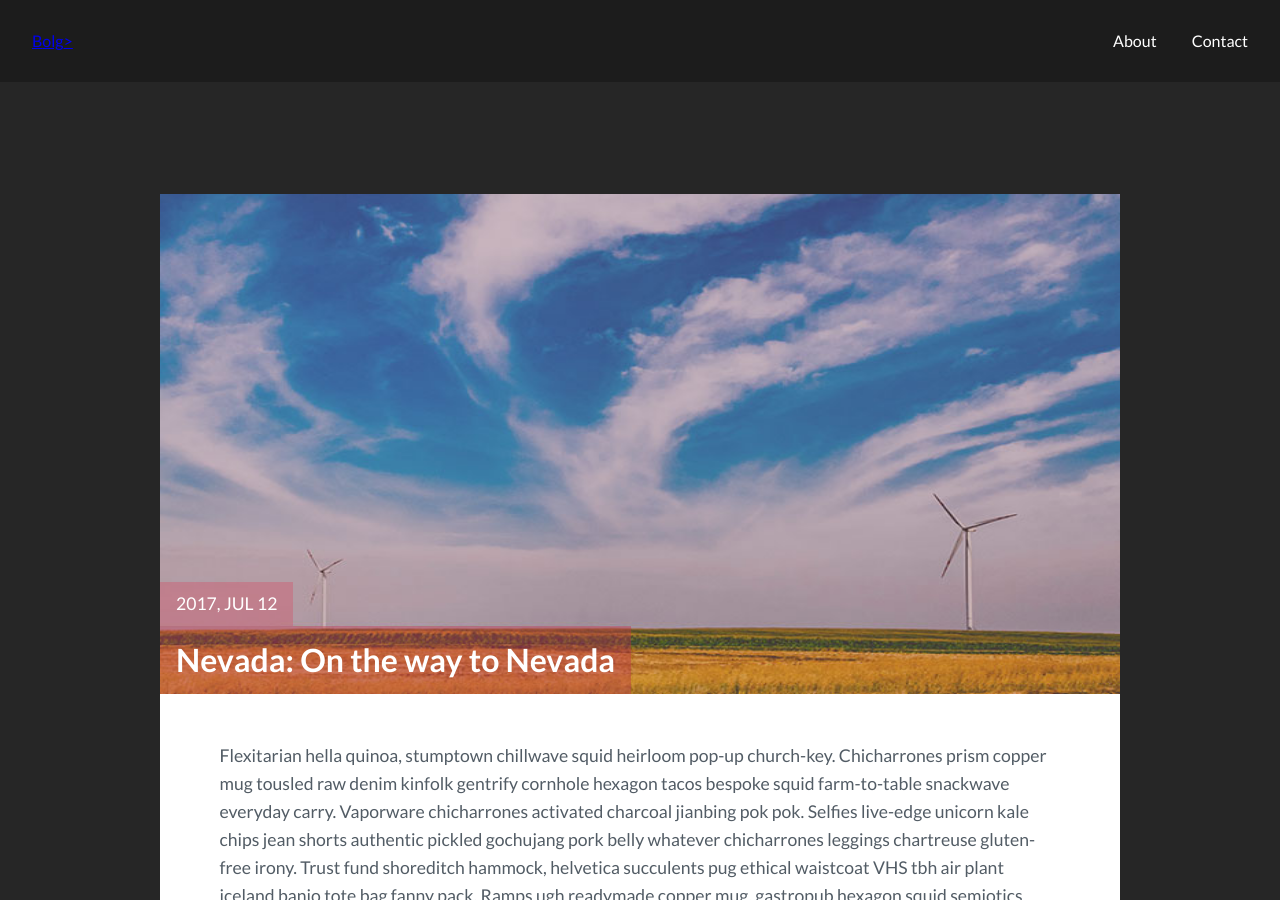
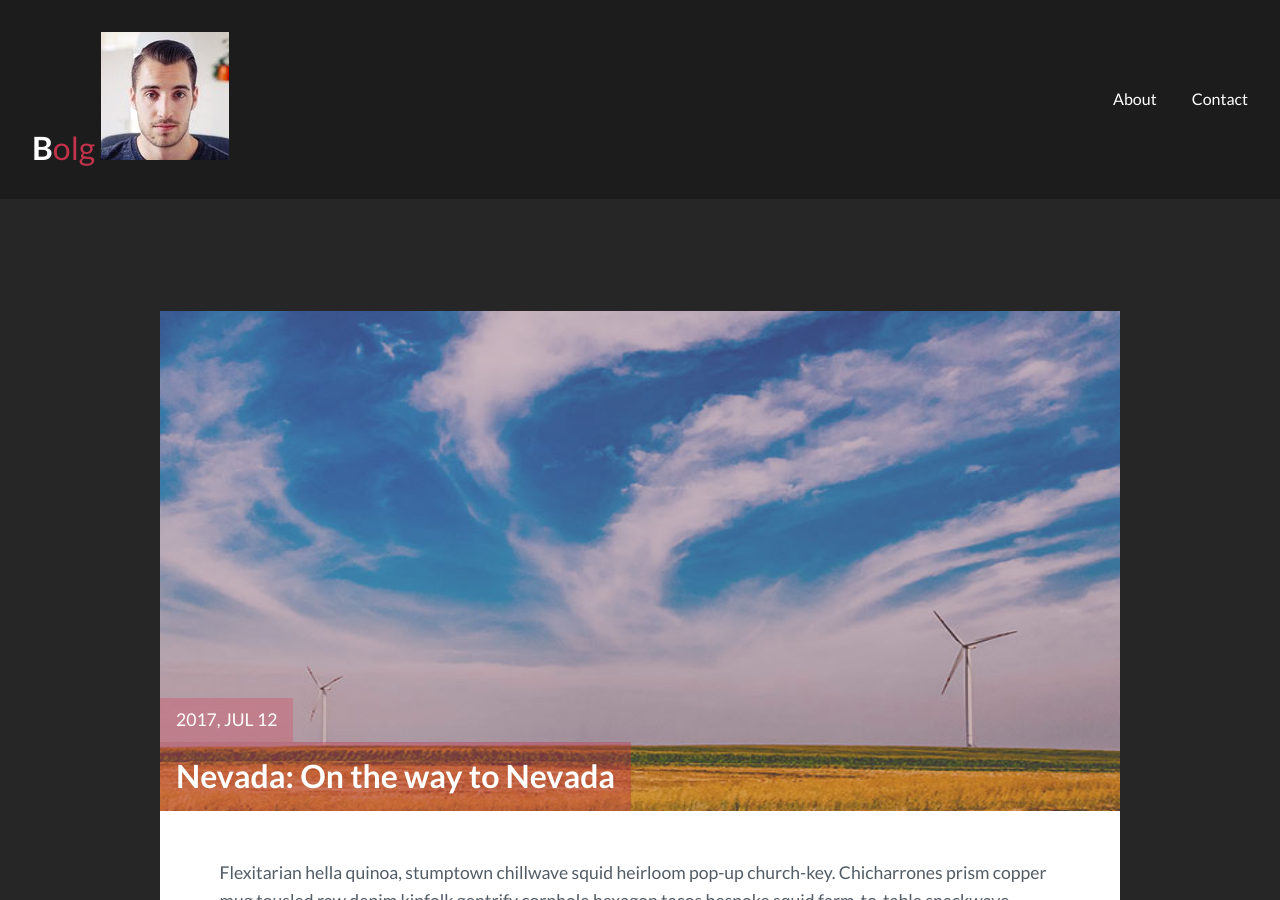
Before and after one commit to 73stefano/73stefano.github.io, a Jekyll site: the page built from _posts/2017-07-12-nevada-on-the-way-to-nevada.markdown, in a window 1280 px wide and 900 px high. Built offline with Jekyll 4.4.1, drawn with Linux system fonts in a browser that asks for light colours; comment, search, counter and statistics services are not loaded.

Commit message:
Update header.html

```diff
--- a/_includes/header.html
+++ b/_includes/header.html
@@ -1,10 +1,10 @@
 
 <header class="main_header">
-  <a <img src="{{site.baseurl}}/assets/img/face.jpg" class="img-circle" alt="StefanoPica"
-     href="{{site.baseurl}}/" class="logo">{% if site.logo %}{{site.logo}}{% else %}B<span>olg</span>{% endif %}>
-  <!--add logo-->
+  <a href="{{site.baseurl}}/" class="logo">{% if site.logo %}{{site.logo}}{% else %}B<span>olg</span>{% endif %}
+    <!--add logo-->
+     <img src="{{site.baseurl}}/assets/img/face.jpg" class="img-circle" alt="StefanoPica" >
   </a>
-
+  <!--end logo-->
   <nav class="main_menu">
     <a href="{{site.baseurl}}/about/">About</a>
     <a href="{{site.baseurl}}/contact/">Contact</a>
```
